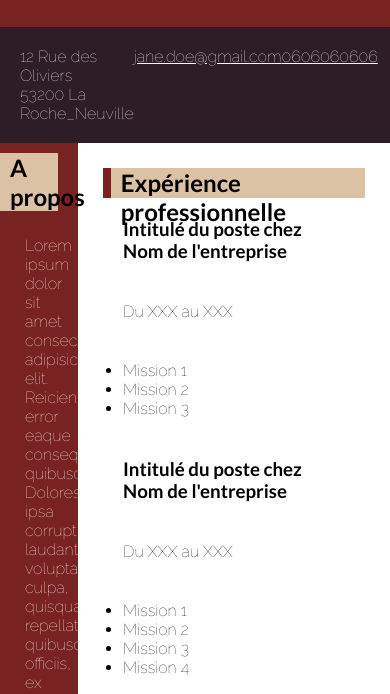
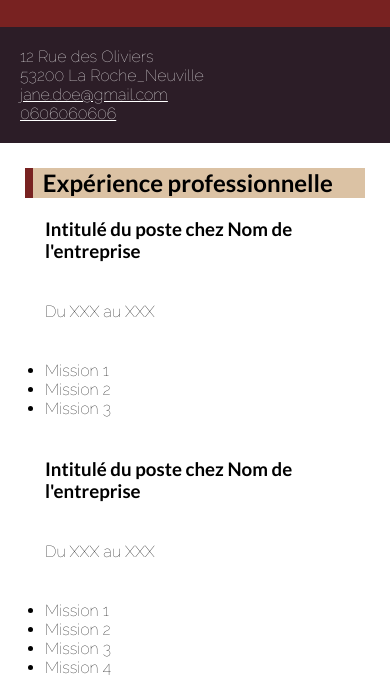
Before and after one commit to cgwena/Creer_un_CV, a plain HTML site: page index.html in a window 390 px wide. Shown: the part 323-1017 px from the top of the page. Drawn offline with Linux system fonts and the light colour scheme.

Commit message:
responsive css added

```diff
--- /dev/null
+++ b/assets/css/mobile.css
@@ -0,0 +1,21 @@
+@media(max-width: 480px) {
+    #contact {
+        display: flex;
+        flex-direction: column;
+    }
+
+    main {
+        display: flex;
+        flex-direction: column-reverse;
+    }
+}
+
+@media (min-width: 481px) {
+    #side-bar {
+        width: 20%;
+    }
+
+    #content {
+        width: 80%;
+    }
+}
--- a/assets/css/style.css
+++ b/assets/css/style.css
@@ -1,3 +1,5 @@
+@import url(/assets/css/mobile.css);
+
 @import url("https://fonts.googleapis.com/css2?family=Lato:ital,wght@0,400;0,700;1,400&display=swap");
 
 @font-face {
@@ -81,16 +83,15 @@ main {
     display: flex;
 }
 
-aside {
-    width: 20%;
+#side-bar {
     background-color: var(--color1);
     color: white;
 }
 
-aside p,aside ul {
+#side-bar p,#side-bar ul {
     padding:25px;
 }
-aside h2 {
+#side-bar h2 {
     margin-top: 10px;
     margin-right: 20px;
     padding-left: 10px;
@@ -98,16 +99,15 @@ aside h2 {
     color: black;
 }
 
-article {
+#content {
     padding: 25px;
-    width: 80%
 }
 
 .title {
     display: flex;
 }
 
-article h2 {
+#content h2 {
     background-color: var(--color2);
     padding-left: 10px;
     width:100%;
@@ -120,11 +120,7 @@ article h2 {
     background-color: var(--color1);
 }
 
-article h3 {
-    padding: 20px;
-}
-
-article p, article ul {
+#content h3, #content p, #content ul {
     padding: 20px;
 }
 
--- a/index.html
+++ b/index.html
@@ -26,7 +26,7 @@
     </header>
 
     <main>
-        <aside>
+        <div id="side-bar">
             <section id="about_me">
                 <h2>A propos</h2>
                 <p>Lorem ipsum dolor sit amet consectetur, adipisicing elit. Reiciendis error eaque consequuntur
@@ -51,14 +51,14 @@
                     <li>Voyage</li>
                 </ul>
             </section>
-        </aside>
-        <article>
+        </div>
+        <div id="content">
             <section id="professional_exp">
                 <div class="title">
                     <div class="insertion"></div>
                     <h2>Expérience professionnelle</h2>
                 </div>
-                <div class="poste"></div>
+                <div class="poste">
                     <h3>Intitulé du poste chez Nom de l'entreprise</h3>
                     <p>Du XXX au XXX</p>
                     <ul>
@@ -76,8 +76,9 @@
                         <li>Mission 3</li>
                         <li>Mission 4</li>
                     </ul>
-                </div class="poste">
-                <div>
+
+                </div>
+                <div class="poste">
                     <h3>Intitulé du poste chez Nom de l'entreprise</h3>
                     <p>Du XXX au XXX</p>
                     <ul>
@@ -96,7 +97,7 @@
                     <p>Du XXX au XXX</p>
                     <p>Nom de l'école</p>
                 </div>
-                <class="school">
+                <div class="school">
                     <h3>Diplôme/formation n°1</h3>
                     <p>Du XXX au XXX</p>
                     <p>Nom de l'école</p>
@@ -113,9 +114,7 @@
                     <li>GitHub - Débutant</li>
                 </ul>
             </section>
-        </article>
-
-
+        </div>
     </main>
 
     <footer>
```
Lines whose indentation alone changed are shown as unchanged.
